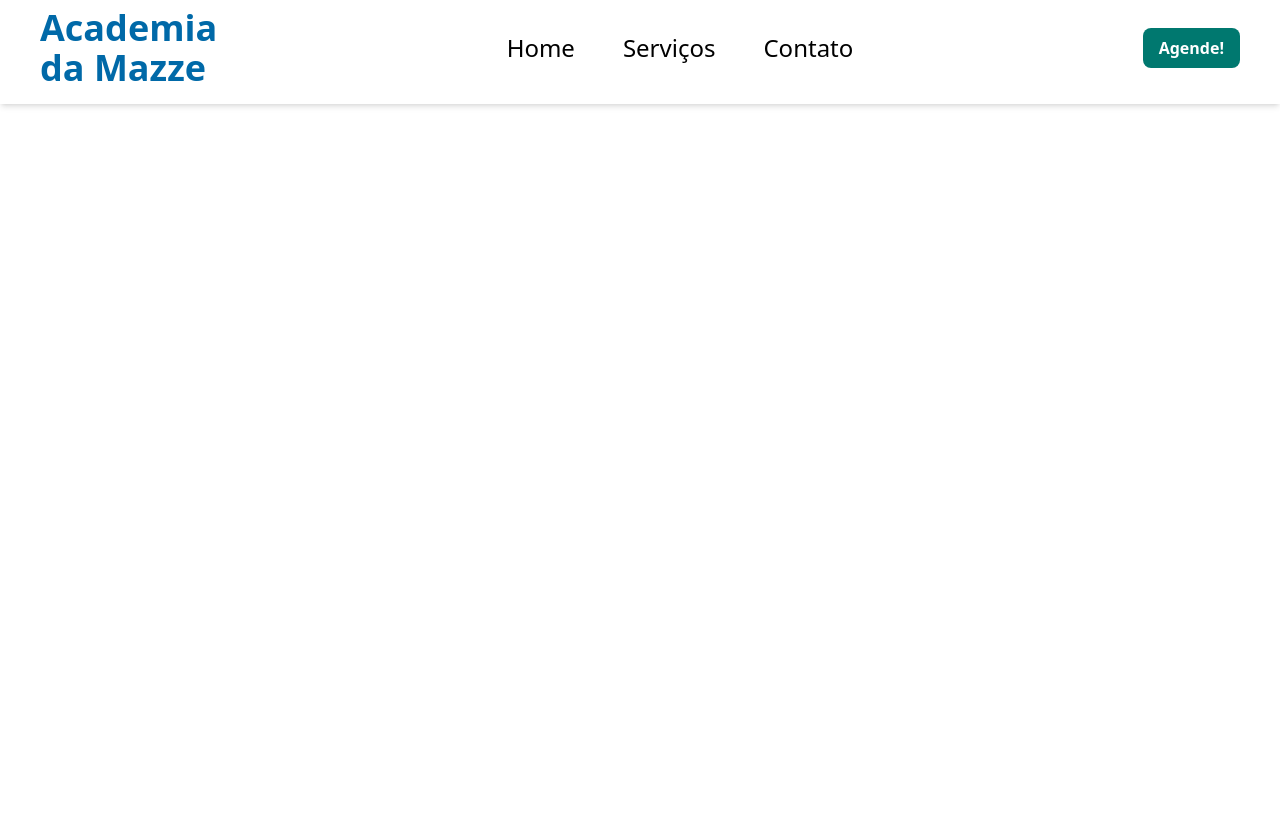
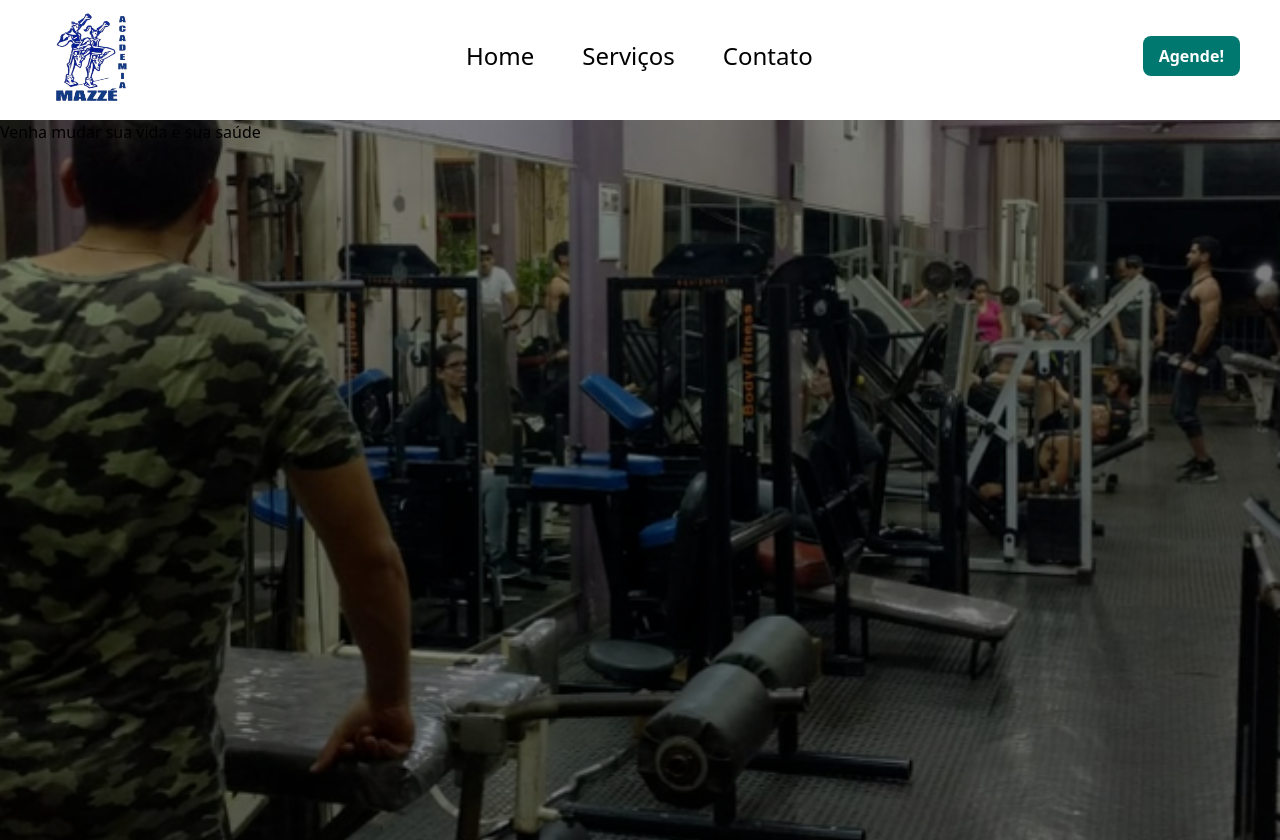
Before and after one commit to FelipeSlaik/Academia-Mazze, a React (Vite) app: page / in a window 1280 px wide. Before the commit the page ends 800 px from the top, so only its background shows below. Built offline with nearby package versions, Linux system fonts and the light colour scheme.

Commit message:
Inicio da Home, adicionando background

```diff
--- a/src/Components/Shared/Cabecalho.jsx
+++ b/src/Components/Shared/Cabecalho.jsx
@@ -1,10 +1,9 @@
 import Button from "../../views/Button";
 function Cabecalho() {
   return (
-    <header className="flex justify-between items-center px-10 py-4 pt-2 shadow-md  ">
+    <header className="flex justify-between items-center px-10 py-4 pt-2 shadow-md backdrop-opacity-85">
       <a href="#" className="text-4xl font-bold text-sky-700">
-        Academia <br />
-        da Mazze
+        <img src="../src/assets/logo.png" alt="Logo Academia da Mazze" className="w-24 h-24 rounded-3xl "/>
       </a>
       <nav>
         <ul className="flex gap-12 text-2xl font-medium">
--- a/src/views/Home.jsx
+++ b/src/views/Home.jsx
@@ -1,9 +1,10 @@
-function Home(){
-    return(
-        <div>
-
-        </div>
-    )
+function Home() {
+  return (
+    <div className="relative bg-[url('./assets/home-bg.png')] h-180 w-full bg-no-repeat bg-cover bg-center">
+      <div className="absolute inset-0 bg-black/50"></div>
+      <h1>Venha mudar sua vida e sua saúde</h1>
+    </div>
+  );
 }
 
 export default Home;
```
Also changed, not shown: src/assets/home-bg.png (added), src/assets/logo.png (added).
